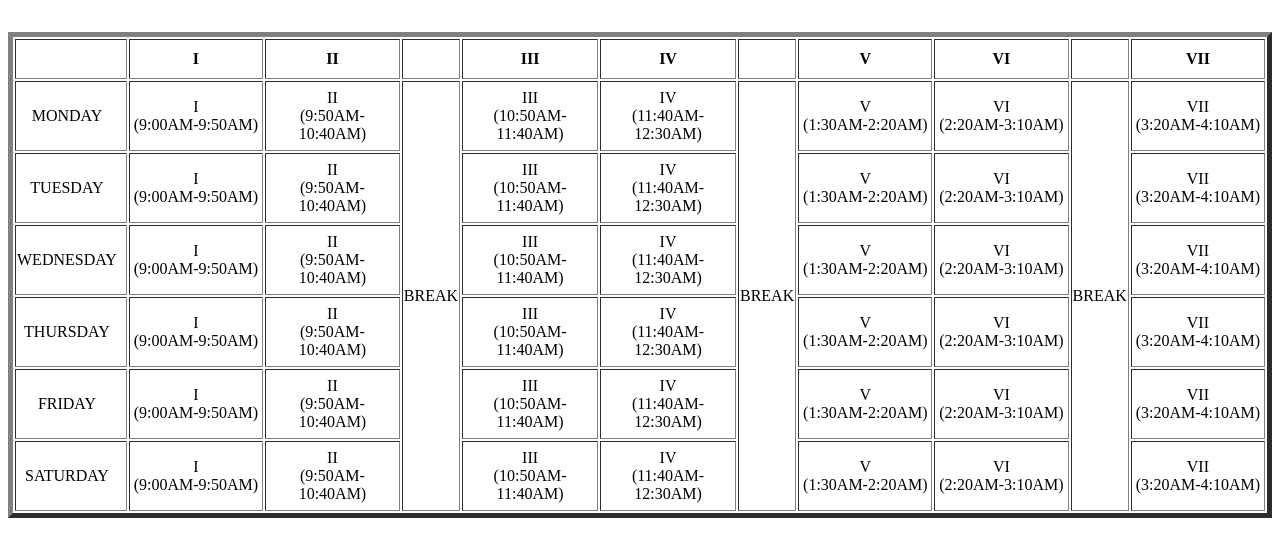
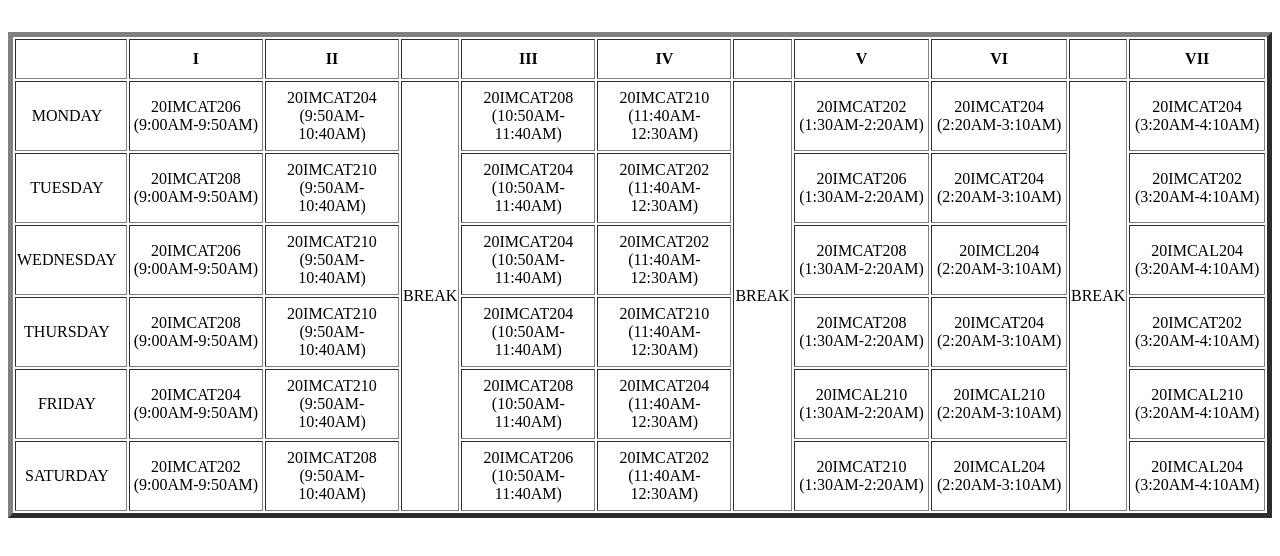
Before and after one commit to Saintgits-MCA/Timetable, a plain HTML site: page index.html in a window 1280 px wide. Shown: the part 192-748 px from the top of the page. Drawn offline with Linux system fonts and the light colour scheme.

Commit message:
Update index.html

```diff
--- a/index.html
+++ b/index.html
@@ -24,69 +24,69 @@
               <th>  </th>
               <th>VII</th>
               </tr>
-            <tr width="100" height="40">
-            <td align="center" width="100" height="70">MONDAY&nbsp;&nbsp;</td>
-            <td align="center" width="150" height="70">I<br>(9:00AM-9:50AM)</td>
-            <td align="center" width="150" height="70">II<br>(9:50AM-10:40AM)</td>
+            <tr width="200" height="40">
+            <td align="center" size="500" height="70">MONDAY&nbsp;&nbsp;</td>
+            <td align="center" width="500" height="70"> 20IMCAT206 <br>(9:00AM-9:50AM)</td>
+            <td align="center" width="500" height="70">20IMCAT204<br>(9:50AM-10:40AM)</td>
             <td rowspan="10">BREAK</td>
-            <td align="center" width="150" height="70">III<br>(10:50AM-11:40AM)</td>
-            <td align="center" width="150" height="70">IV<br>(11:40AM-12:30AM)</td>
+            <td align="center" width="500" height="70">20IMCAT208<br>(10:50AM-11:40AM)</td>
+            <td align="center" width="500" height="70">20IMCAT210<br>(11:40AM-12:30AM)</td>
             <td rowspan="10">BREAK</td>
-            <td align="center" width="150" height="70">V<br>(1:30AM-2:20AM)</td>
-            <td align="center" width="150" height="70">VI<br>(2:20AM-3:10AM)</td>
+            <td align="center" width="500" height="70">20IMCAT202<br>(1:30AM-2:20AM)</td>
+            <td align="center" width="500" height="70">20IMCAT204<br>(2:20AM-3:10AM)</td>
              <td rowspan="10"> BREAK</td>
-            <td align="center" width="150" height="70">VII<br>(3:20AM-4:10AM)</td>
+            <td align="center" width="500" height="70">20IMCAT204<br>(3:20AM-4:10AM)</td>
             </tr>
             <tr width="100" height="40">
                 <td align="center" width="100" height="70">TUESDAY&nbsp;&nbsp;</td>
-            <td align="center" width="150" height="70">I<br>(9:00AM-9:50AM)</td>
-            <td align="center" width="150" height="70">II<br>(9:50AM-10:40AM)</td>
-            <td align="center" width="150" height="70">III<br>(10:50AM-11:40AM)</td>
-            <td align="center" width="150" height="70">IV<br>(11:40AM-12:30AM)</td>
-            <td align="center" width="150" height="70">V<br>(1:30AM-2:20AM)</td>
-            <td align="center" width="150" height="70">VI<br>(2:20AM-3:10AM)</td>
+            <td align="center" width="150" height="70">20IMCAT208<br>(9:00AM-9:50AM)</td>
+            <td align="center" width="150" height="70">20IMCAT210<br>(9:50AM-10:40AM)</td>
+            <td align="center" width="150" height="70">20IMCAT204<br>(10:50AM-11:40AM)</td>
+            <td align="center" width="150" height="70">20IMCAT202<br>(11:40AM-12:30AM)</td>
+            <td align="center" width="150" height="70">20IMCAT206<br>(1:30AM-2:20AM)</td>
+            <td align="center" width="150" height="70">20IMCAT204<br>(2:20AM-3:10AM)</td>
 
-            <td align="center" width="150" height="70">VII<br>(3:20AM-4:10AM)</td>
+            <td align="center" width="150" height="70">20IMCAT202<br>(3:20AM-4:10AM)</td>
             </tr>
             <tr width="100" height="40">
                 <td align="center" width="100" height="70">WEDNESDAY&nbsp;&nbsp;</td>
-            <td align="center" width="150" height="70">I<br>(9:00AM-9:50AM)</td>
-            <td align="center" width="150" height="70">II<br>(9:50AM-10:40AM)</td>
-            <td align="center" width="150" height="70">III<br>(10:50AM-11:40AM)</td>
-            <td align="center" width="150" height="70">IV<br>(11:40AM-12:30AM)</td>
-            <td align="center" width="150" height="70">V<br>(1:30AM-2:20AM)</td>
-            <td align="center" width="150" height="70">VI<br>(2:20AM-3:10AM)</td>
-            <td align="center" width="150" height="70">VII<br>(3:20AM-4:10AM)</td>
+            <td align="center" width="150" height="70">20IMCAT206<br>(9:00AM-9:50AM)</td>
+            <td align="center" width="150" height="70">20IMCAT210<br>(9:50AM-10:40AM)</td>
+            <td align="center" width="150" height="70">20IMCAT204<br>(10:50AM-11:40AM)</td>
+            <td align="center" width="150" height="70">20IMCAT202<br>(11:40AM-12:30AM)</td>
+            <td align="center" width="150" height="70">20IMCAT208<br>(1:30AM-2:20AM)</td>
+            <td align="center" width="150" height="70">20IMCL204<br>(2:20AM-3:10AM)</td>
+            <td align="center" width="150" height="70">20IMCAL204<br>(3:20AM-4:10AM)</td>
             </tr>
             <tr width="100" height="40">
                 <td align="center" width="100" height="70">THURSDAY&nbsp;&nbsp;</td>
-            <td align="center" width="150" height="70">I<br>(9:00AM-9:50AM)</td>
-            <td align="center" width="150" height="70">II<br>(9:50AM-10:40AM)</td>
-            <td align="center" width="150" height="70">III<br>(10:50AM-11:40AM)</td>
-            <td align="center" width="150" height="70">IV<br>(11:40AM-12:30AM)</td>
-            <td align="center" width="150" height="70">V<br>(1:30AM-2:20AM)</td>
-            <td align="center" width="150" height="70">VI<br>(2:20AM-3:10AM)</td>
-            <td align="center" width="150" height="70">VII<br>(3:20AM-4:10AM)</td>
+            <td align="center" width="150" height="70">20IMCAT208<br>(9:00AM-9:50AM)</td>
+            <td align="center" width="150" height="70">20IMCAT210<br>(9:50AM-10:40AM)</td>
+            <td align="center" width="150" height="70">20IMCAT204<br>(10:50AM-11:40AM)</td>
+            <td align="center" width="150" height="70">20IMCAT210<br>(11:40AM-12:30AM)</td>
+            <td align="center" width="150" height="70">20IMCAT208<br>(1:30AM-2:20AM)</td>
+            <td align="center" width="150" height="70">20IMCAT204<br>(2:20AM-3:10AM)</td>
+            <td align="center" width="150" height="70">20IMCAT202<br>(3:20AM-4:10AM)</td>
             </tr>
             <tr width="100" height="40">
                 <td align="center" width="100" height="70">FRIDAY&nbsp;&nbsp;</td>
-            <td align="center" width="150" height="70">I<br>(9:00AM-9:50AM)</td>
-            <td align="center" width="150" height="70">II<br>(9:50AM-10:40AM)</td>
-            <td align="center" width="150" height="70">III<br>(10:50AM-11:40AM)</td>
-            <td align="center" width="150" height="70">IV<br>(11:40AM-12:30AM)</td>
-            <td align="center" width="150" height="70">V<br>(1:30AM-2:20AM)</td>
-            <td align="center" width="150" height="70">VI<br>(2:20AM-3:10AM)</td>
-            <td align="center" width="150" height="70">VII<br>(3:20AM-4:10AM)</td>
+            <td align="center" width="150" height="70">20IMCAT204<br>(9:00AM-9:50AM)</td>
+            <td align="center" width="150" height="70">20IMCAT210<br>(9:50AM-10:40AM)</td>
+            <td align="center" width="150" height="70">20IMCAT208<br>(10:50AM-11:40AM)</td>
+            <td align="center" width="150" height="70">20IMCAT204<br>(11:40AM-12:30AM)</td>
+            <td align="center" width="150" height="70">20IMCAL210<br>(1:30AM-2:20AM)</td>
+            <td align="center" width="150" height="70">20IMCAL210<br>(2:20AM-3:10AM)</td>
+            <td align="center" width="150" height="70">20IMCAL210<br>(3:20AM-4:10AM)</td>
             </tr>
             <tr width="100" height="40">
                 <td align="center" width="100" height="70">SATURDAY&nbsp;&nbsp;</td>
-            <td align="center" width="150" height="70">I<br>(9:00AM-9:50AM)</td>
-            <td align="center" width="150" height="70">II<br>(9:50AM-10:40AM)</td>
-            <td align="center" width="150" height="70">III<br>(10:50AM-11:40AM)</td>
-            <td align="center" width="150" height="70">IV<br>(11:40AM-12:30AM)</td>
-            <td align="center" width="150" height="70">V<br>(1:30AM-2:20AM)</td>
-            <td align="center" width="150" height="70">VI<br>(2:20AM-3:10AM)</td>
-            <td align="center" width="150" height="70">VII<br>(3:20AM-4:10AM)</td>
+            <td align="center" width="150" height="70">20IMCAT202<br>(9:00AM-9:50AM)</td>
+            <td align="center" width="150" height="70">20IMCAT208<br>(9:50AM-10:40AM)</td>
+            <td align="center" width="150" height="70">20IMCAT206<br>(10:50AM-11:40AM)</td>
+            <td align="center" width="150" height="70">20IMCAT202<br>(11:40AM-12:30AM)</td>
+            <td align="center" width="150" height="70">20IMCAT210<br>(1:30AM-2:20AM)</td>
+            <td align="center" width="150" height="70">20IMCAL204<br>(2:20AM-3:10AM)</td>
+            <td align="center" width="150" height="70">20IMCAL204<br>(3:20AM-4:10AM)</td>
             </tr>
         </table>
         </body>
```
